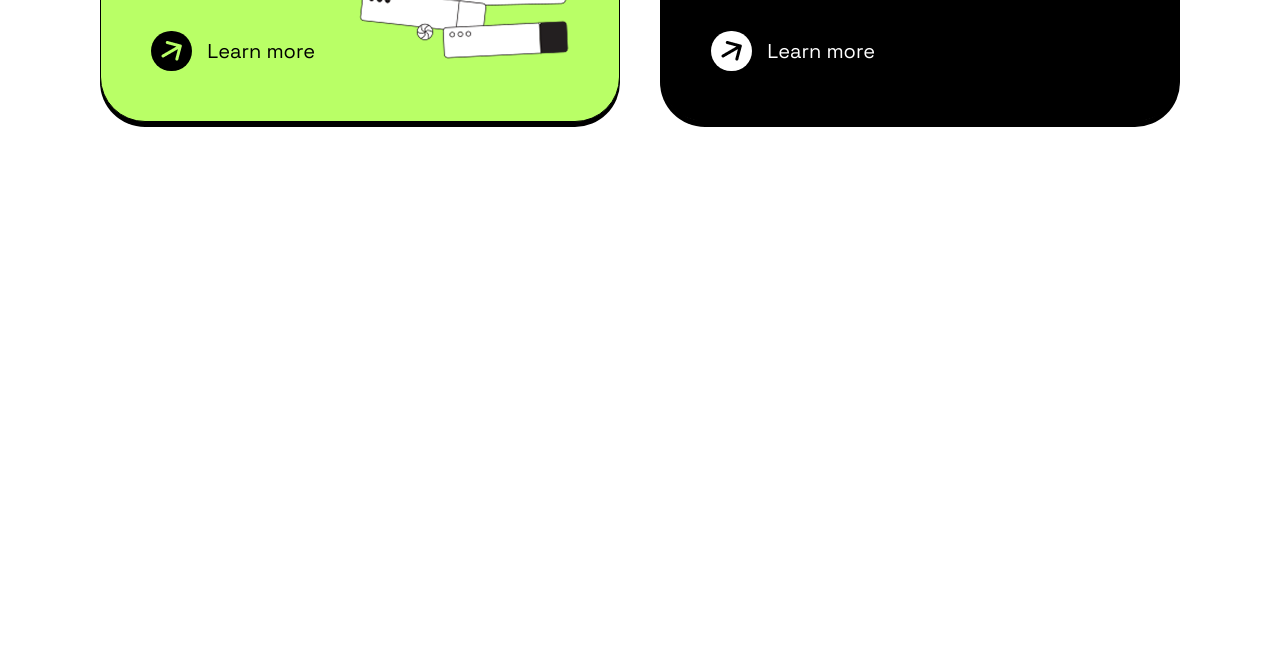
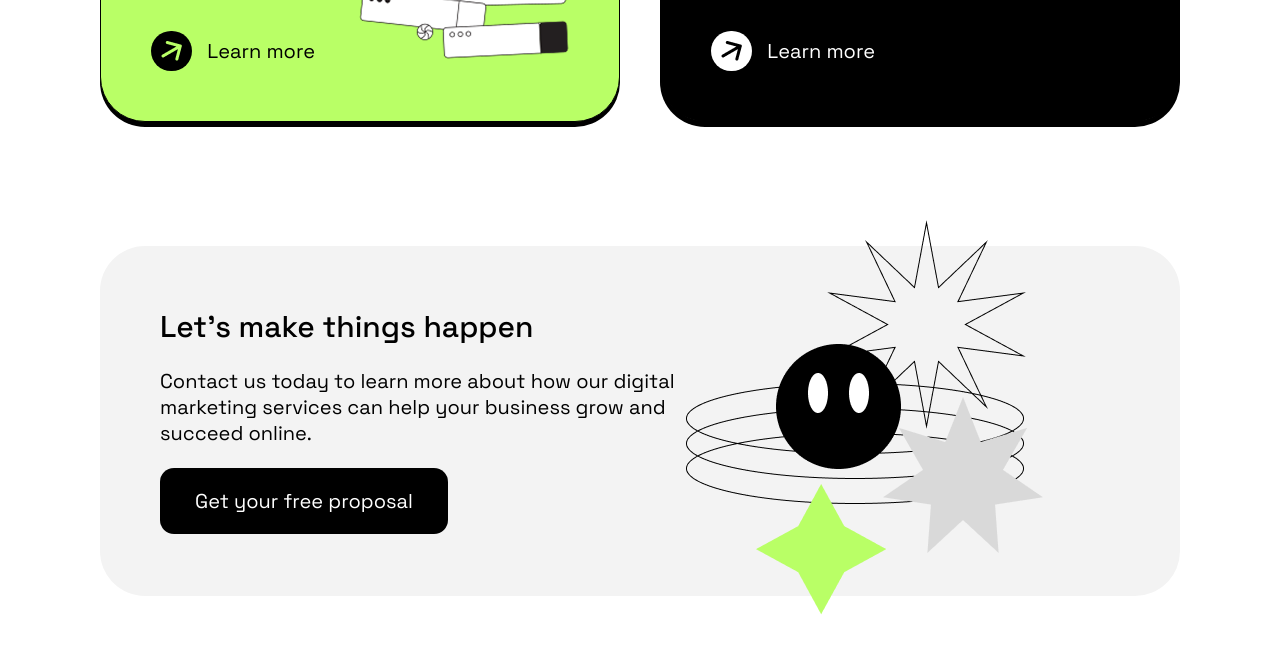
Before and after one commit to Lawrence443362/site-layout, a plain HTML site: page 01. Positivus Landing Page Design (Community)/index.html in a window 1280 px wide. Shown: the part 1961-2613 px from the top of the page. Before the commit the page ends 2193 px from the top, so only its background shows below. Drawn offline with Linux system fonts and the light colour scheme.

Commit message:
Created contact block

```diff
--- a/01. Positivus Landing Page Design (Community)/css/style.css
+++ b/01. Positivus Landing Page Design (Community)/css/style.css
@@ -139,6 +139,7 @@ body {
 
 .card_section {
     flex-direction: column;
+    margin-bottom: 100px;
 }
 
 .card_section_group {
@@ -147,6 +148,10 @@ body {
     padding: 0px;
     gap: 40px;
     margin-bottom: 40px;
+}
+
+.card_section_group:last-child {
+    margin-bottom: 0px;
 }
 
 .card_section_card {
@@ -252,3 +257,44 @@ body {
     display: block;
     width: 100%;
 }
+
+.contact_section {
+    padding-top: 23.5px;
+    padding-bottom: 23.5px;
+}
+
+.contact_section_wrapper {
+    align-items: center;
+    background-color: #F3F3F3;
+    border-radius: 45px;
+    box-sizing:initial;
+    width: 100%;
+    display: flex;
+    justify-content: space-between;
+    height: 350px;
+}
+
+.contact_section_wrapper img {
+    margin-right: 135px;
+}
+
+.contact_section_body {
+    display: flex;
+    justify-content: space-between;
+    flex-direction: column;
+    height: 227px;
+    max-width: 517px;
+    margin-left: 60px;
+}
+
+ .contact_section_body h3 {
+    font-family: 'Space Grotesk';
+    color: black;
+    font-size: 30px;
+    margin: 0px;
+    font-weight: 500;
+ }
+
+ .contact_section_body .button {
+    max-width: 288px;
+ }
--- a/01. Positivus Landing Page Design (Community)/index.html
+++ b/01. Positivus Landing Page Design (Community)/index.html
@@ -151,5 +151,18 @@
         </div>
       </div>
     </section>
+
+    <section class="contact_section container">
+      <div class="contact_section_wrapper">
+        <div class="contact_section_body">
+          <h3>Let’s make things happen</h3>
+          <p>Contact us today to learn more about how our digital marketing services can help your business grow and succeed online.</p>
+          <a href="" class="button">Get your free proposal</a>
+        </div>
+        <div>
+          <img src="img/contact.png" alt="">
+        </div>
+      </div>
+    </section>
   </body>
 </html>
```
Also changed, not shown: 01. Positivus Landing Page Design (Community)/img/contact.png (added).
